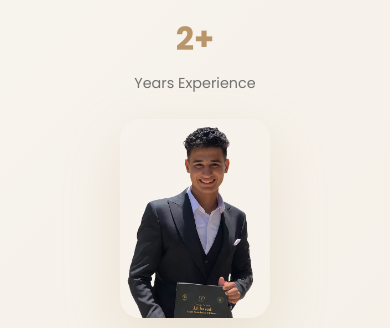
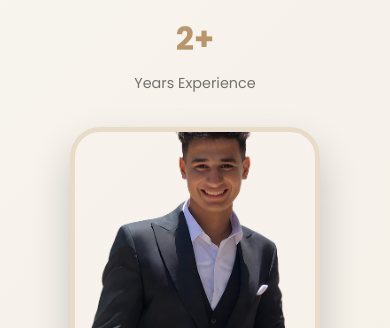
Before and after one commit to yahiashahin65/yahia-shahin, a website: page index.html in a window 390 px wide. Shown: the part 772-1100 px from the top of the page. Drawn offline with Linux system fonts and the light colour scheme.

Commit message:
Refactor hero-grid and profile-image styles

```diff
--- a/style.css
+++ b/style.css
@@ -689,34 +689,44 @@ section {
     }
 }
 
-.hero-grid {
-    display: grid;
-    grid-template-columns: 1fr 1fr;
-    gap: 3rem;
+.hero-image {
+    display: flex;
+    justify-content: center;
     align-items: center;
 }
 
 .profile-image {
     width: 100%;
-    max-width: 280px;
-    border-radius: 20px;
-    box-shadow: 0 20px 60px rgba(184, 149, 106, 0.2);
-    transition: transform 0.3s ease;
+    max-width: 350px;
+    aspect-ratio: 1 / 1;
+    object-fit: cover;
+    border-radius: 30px;
+    border: 5px solid var(--light-accent);
+    box-shadow: 0 20px 40px rgba(0, 0, 0, 0.2);
+    transition: all 0.4s ease;
 }
 
 .profile-image:hover {
-    transform: translateY(-10px);
-    box-shadow: 0 30px 80px rgba(184, 149, 106, 0.3);
+    transform: scale(1.02) translateY(-10px);
+    border-color: var(--accent);
 }
 
-/* RESPONSIVE: */
+.hero-grid {
+    display: grid;
+    grid-template-columns: 1.5fr 1fr;
+    gap: 4rem;
+    align-items: center;
+}
+
 @media (max-width: 768px) {
     .hero-grid {
         grid-template-columns: 1fr;
-        gap: 1.5rem;
+        text-align: center;
+        gap: 2rem;
     }
 
     .profile-image {
-        max-width: 150px;
+        max-width: 250px;
+        order: -1;
     }
 }
```
